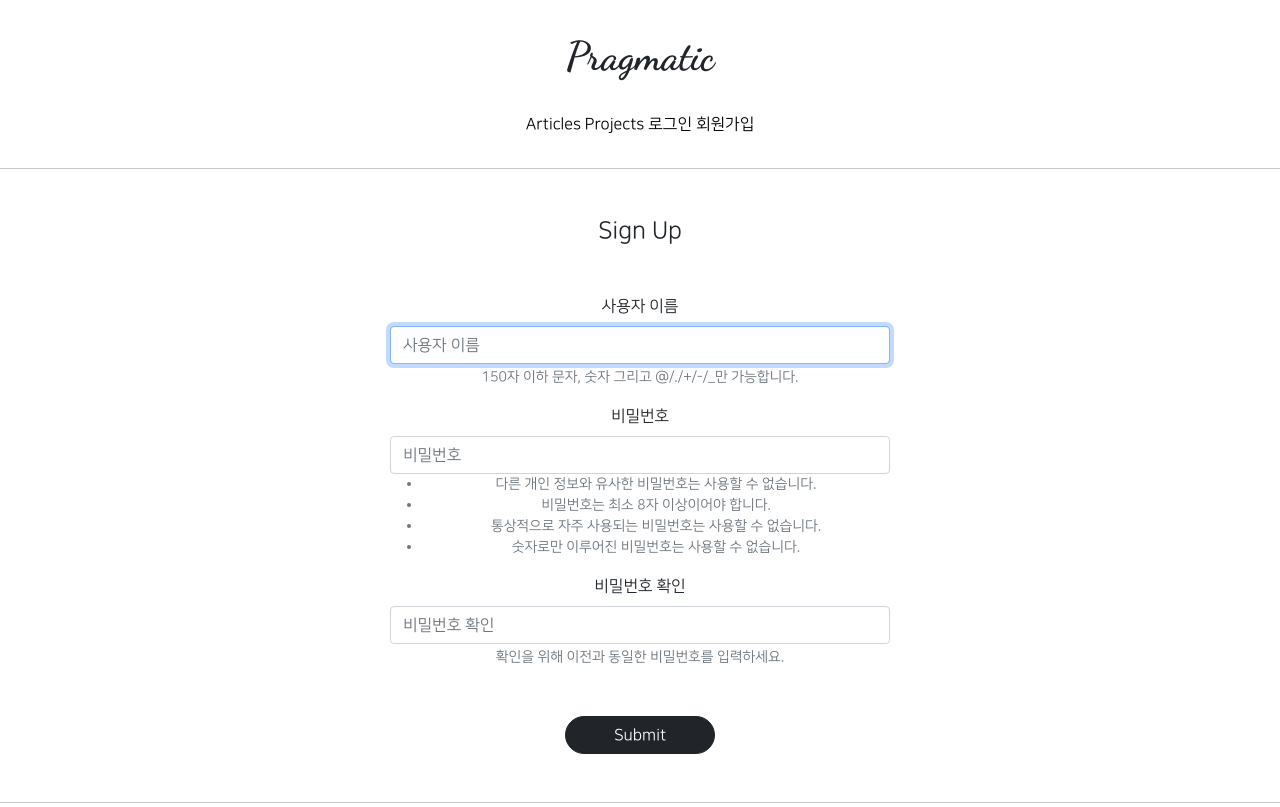
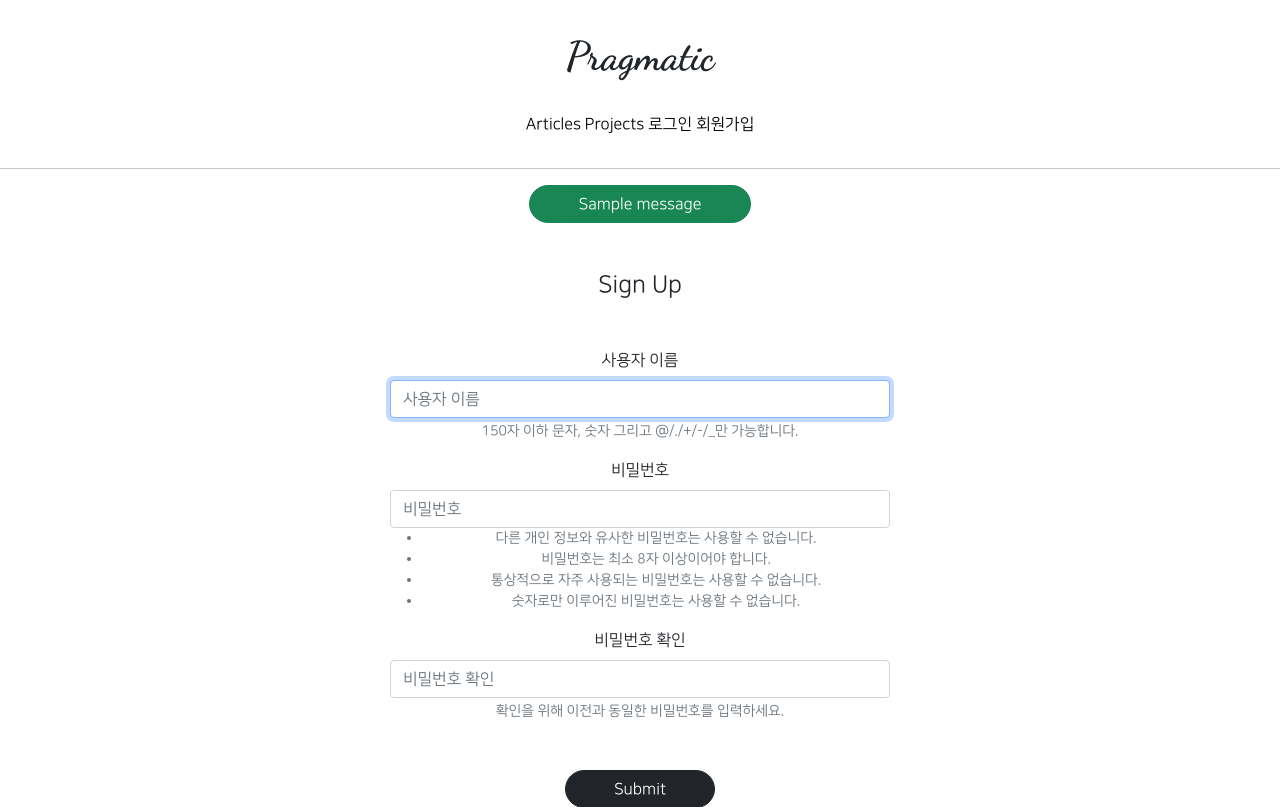
Before and after one commit to jin2313/gis_web_02, a Django app: page /accounts/create/ in a window 1280 px wide. Shown: the top 807 px of the page. Run offline with Django 3.2, Linux system fonts and the light colour scheme; tables that the repository leaves empty hold one stand-in row (values such as "Sample post"); one stand-in notice (Sample message) is shown; parts of the project's set-up code (start-up, migrations or seed data) failed here and were passed over; some libraries are stand-ins or nearby versions.

Commit message:
08/25 web 02 commit2

```diff
--- a/likeapp/views.py
+++ b/likeapp/views.py
@@ -1,3 +1,4 @@
+from django.contrib import messages
 from django.contrib.auth.decorators import login_required
 from django.http import HttpResponseRedirect
 from django.shortcuts import render
@@ -20,13 +21,15 @@ class LikeArticleView(RedirectView):
         likeRecord = LikeRecord.objects.filter(user=user, article=article)
 
         if likeRecord.exists():
-            return HttpResponseRedirect(reverse('articleapp:detail'), kwargs={'pk': kwargs['article_pk']}) # 좋아요를 이미 눌렀을 때 좋아요를 누른 게시글로 다시 되돌아감
+            messages.add_message(request, messages.ERROR, '좋아요는 한 번만 가능합니다.')
+            return HttpResponseRedirect(reverse('articleapp:detail', kwargs={'pk': kwargs['article_pk']}))
         else:
             LikeRecord(user=user, article=article).save()
 
         article.like += 1
         article.save()
 
+        messages.add_message(request, messages.SUCCESS, '좋아요가 반영되었습니다.')
         return super().get(request, *args, **kwargs)
 
     def get_redirect_url(self, *args, **kwargs):
--- a/templates/base.html
+++ b/templates/base.html
@@ -1,12 +1,26 @@
 <!DOCTYPE html>
 <html lang="en">
+
 {% include 'head.html' %}
-<body style="font-family: NanumSquareR">
+
+<body style="font-family: 'NanumSquareR">
+
 {% include 'header.html' %}
+
 <hr>
+
+{% for message in messages %}
+    <div class="text-center">
+        <div class="btn btn-success rounded-pill px-5">{{ message }}</div>
+    </div>
+{% endfor %}
+
 {%  block content %}
-{% endblock %}
+{%  endblock %}
+
 <hr>
+
 {% include 'footer.html' %}
+
 </body>
-</html>
+</html>l>
```
